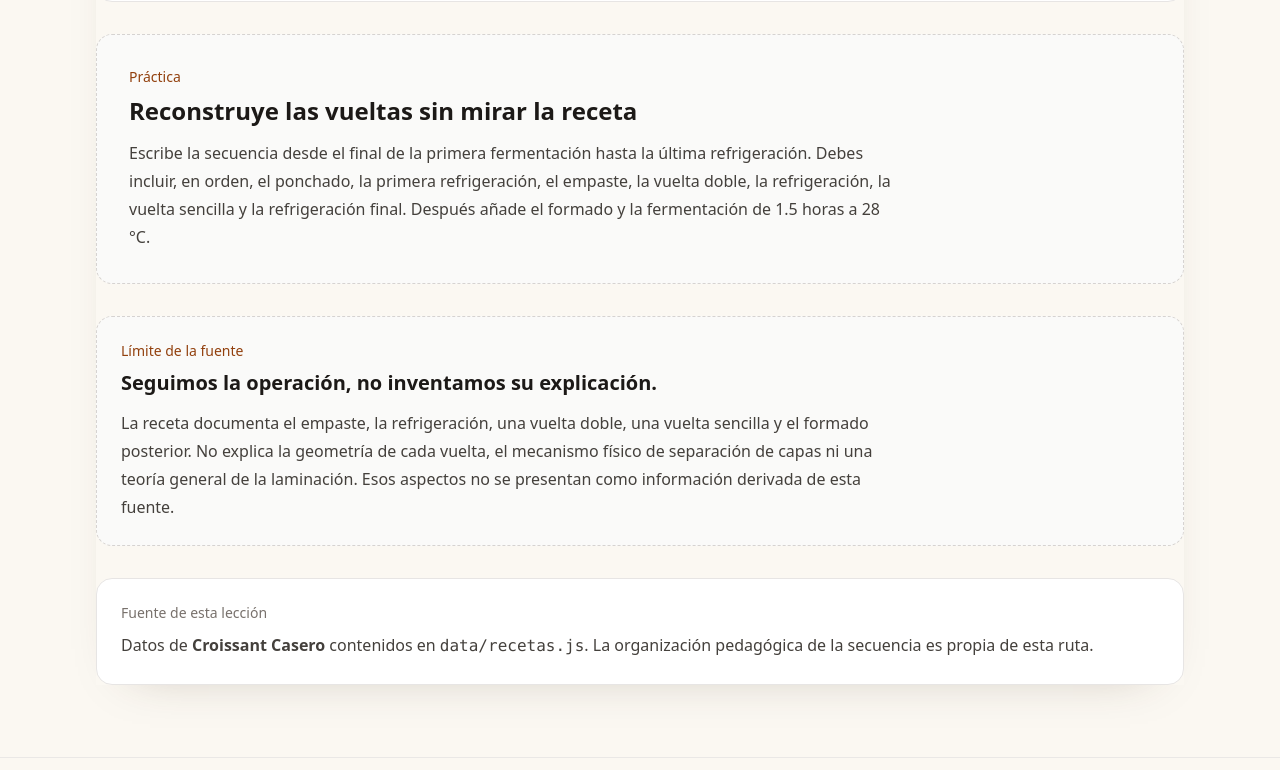
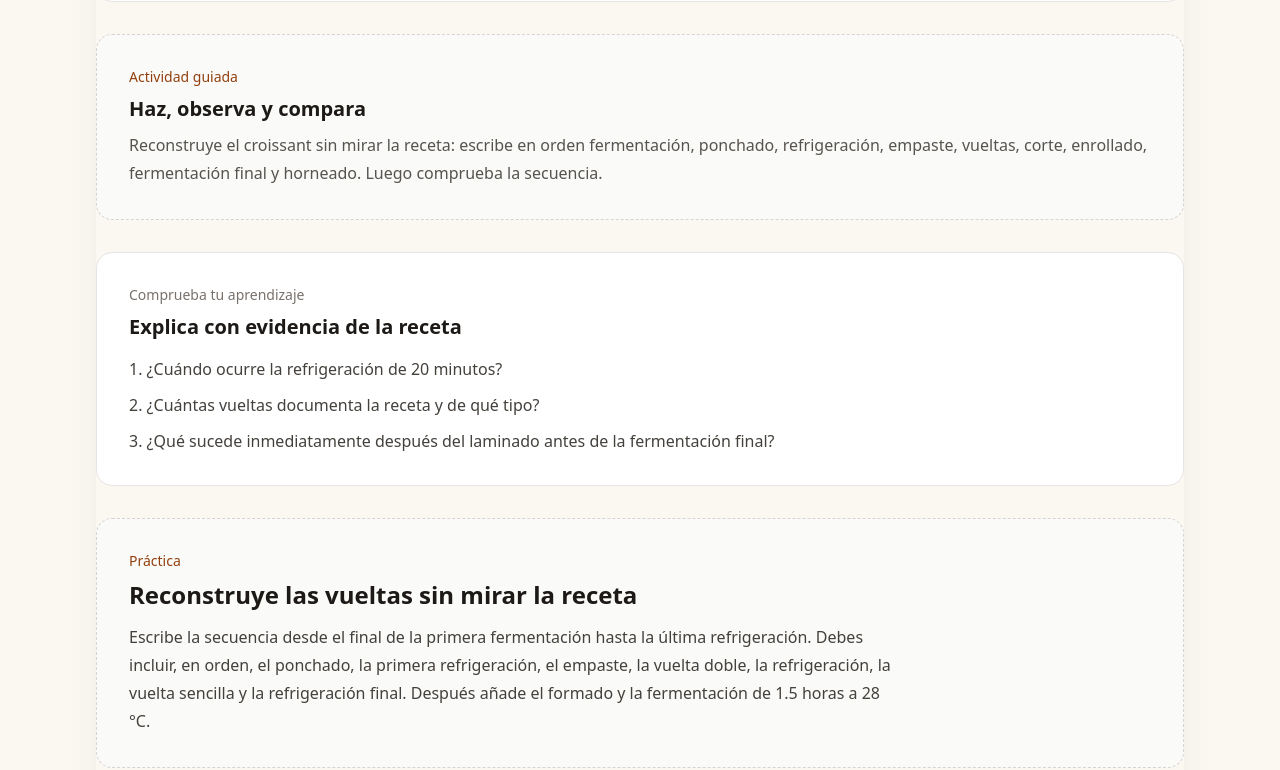
Before and after one commit to Drworm82/CursoPanadero, a Next.js app: page /leccion-croissant-empaste-y-vueltas in a window 1280 px wide. Shown: the part 3740-4510 px from the top of the page. Built offline with nearby package versions, Linux system fonts and the light colour scheme; no server answers.

Commit message:
Añade actividad guiada y comprobación de aprendizaje a M6

```diff
--- a/pages/leccion-croissant-empaste-y-vueltas.js
+++ b/pages/leccion-croissant-empaste-y-vueltas.js
@@ -208,6 +208,22 @@ export default function LessonCroissantEmpasteYVueltasPage() {
         </section>
 
         <section className="rounded-2xl border border-dashed border-stone-300 bg-stone-50 p-6 sm:p-8">
+          <p className="text-sm font-medium text-amber-800">Actividad guiada</p>
+          <h2 className="mt-2 text-xl font-semibold text-stone-900">Haz, observa y compara</h2>
+          <p className="mt-2 leading-7 text-stone-600">Reconstruye el croissant sin mirar la receta: escribe en orden fermentación, ponchado, refrigeración, empaste, vueltas, corte, enrollado, fermentación final y horneado. Luego comprueba la secuencia.</p>
+        </section>
+
+        <section className="rounded-2xl border border-stone-200 bg-white p-6 sm:p-8">
+          <p className="text-sm font-medium text-stone-500">Comprueba tu aprendizaje</p>
+          <h2 className="mt-2 text-xl font-semibold text-stone-900">Explica con evidencia de la receta</h2>
+          <div className="mt-4 space-y-3 text-stone-700">
+            <p>1. ¿Cuándo ocurre la refrigeración de 20 minutos?</p>
+            <p>2. ¿Cuántas vueltas documenta la receta y de qué tipo?</p>
+            <p>3. ¿Qué sucede inmediatamente después del laminado antes de la fermentación final?</p>
+          </div>
+        </section>
+
+        <section className="rounded-2xl border border-dashed border-stone-300 bg-stone-50 p-6 sm:p-8">
           <p className="text-sm font-medium text-amber-800">Práctica</p>
           <h2 className="mt-2 text-2xl font-semibold text-stone-900">Reconstruye las vueltas sin mirar la receta</h2>
           <p className="mt-3 max-w-3xl leading-7 text-stone-700">
```
